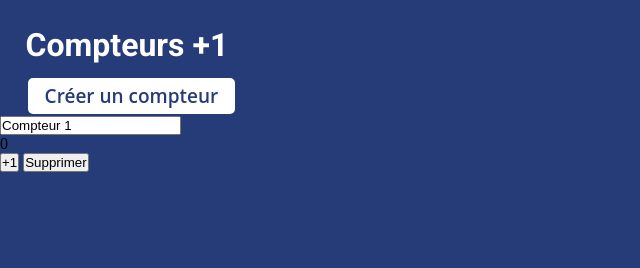
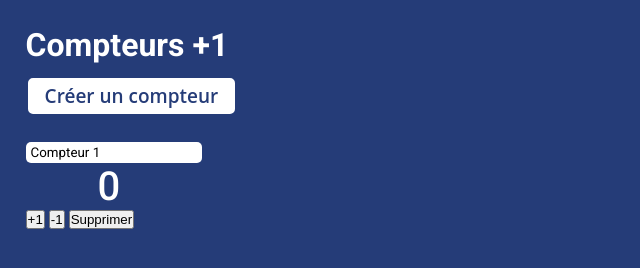
Before and after one commit to aygame101/un.ginovalton.fr, a plain HTML site: page index.html in a window 1280 px wide. Both pictures are taken after a click on the button "Créer un compteur". Shown: the whole page, without its empty margins (0-640 px from the left). Drawn offline with Linux system fonts and the light colour scheme.

Commit message:
Ajout bouton -1 et CSS

```diff
--- a/css/styles.css
+++ b/css/styles.css
@@ -51,3 +51,34 @@ h1 {
     font-weight: 600;
     transition: 0.5s;
 }
+
+/* <input type="text" placeholder="Nom du compteur" class="nomCompteur" value="${nom}">
+            <p class="valeurCompteur">${valeur}</p>
+            <button class="incrementer">+1</button>
+            <button class="supprimer">Supprimer</button> */
+
+.compteur {
+    display: block;
+    margin-left: 2%;
+    margin-top: 2%;
+    width: 13%;
+}
+
+.nomCompteur {
+    padding-left: 5px;
+    padding-right: 5px;
+    padding-top: 3px;
+    padding-bottom: 3px;
+    border-radius: 5px;
+    border: none;
+    width: 100%;
+    font-family: 'Roboto', sans-serif;
+}
+
+.valeurCompteur {
+    color: white;
+    font-weight: 500;
+    font-size: 40px;
+    font-family: 'Roboto', sans-serif;
+    text-align: center;
+}
--- a/js/script.js
+++ b/js/script.js
@@ -53,6 +53,7 @@ document.addEventListener("DOMContentLoaded", function () {
             <input type="text" placeholder="Nom du compteur" class="nomCompteur" value="${nom}">
             <p class="valeurCompteur">${valeur}</p>
             <button class="incrementer">+1</button>
+            <button class="decrementer">-1</button>
             <button class="supprimer">Supprimer</button>
         `;
 
@@ -61,11 +62,18 @@ document.addEventListener("DOMContentLoaded", function () {
         const nomCompteurInput = nouveauCompteur.querySelector(".nomCompteur");
         const valeurCompteurP = nouveauCompteur.querySelector(".valeurCompteur");
         const incrementerBtn = nouveauCompteur.querySelector(".incrementer");
+        const decrementerBtn = nouveauCompteur.querySelector(".decrementer");
         const supprimerBtn = nouveauCompteur.querySelector(".supprimer");
 
         incrementerBtn.addEventListener("click", () => {
             const valeurActuelle = parseInt(valeurCompteurP.textContent);
             valeurCompteurP.textContent = valeurActuelle + 1;
+            sauvegarderCompteurs();
+        });
+
+        decrementerBtn.addEventListener("click", () => {
+            const valeurActuelle = parseInt(valeurCompteurP.textContent);
+            valeurCompteurP.textContent = valeurActuelle - 1;
             sauvegarderCompteurs();
         });
 
```
